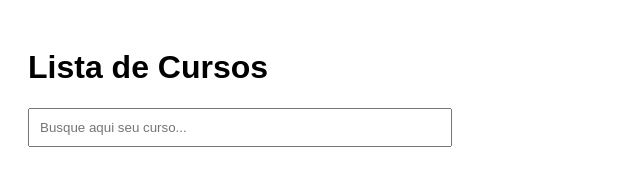
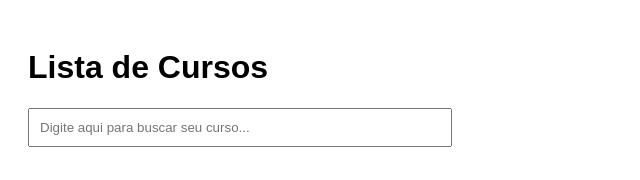
Before and after one commit to Axiommz/my-courses, a plain HTML site: page index.html in a window 1280 px wide. Shown: the top 180 px of the page, 0-640 px from the left. Drawn offline with Linux system fonts and the light colour scheme.

Commit message:
Update index.html

```diff
--- a/index.html
+++ b/index.html
@@ -29,7 +29,7 @@
 </head>
 <body>
   <h1>Lista de Cursos</h1>
-  <input type="text" id="search" placeholder="Busque aqui seu curso...">
+  <input type="text" id="search" placeholder="Digite aqui para buscar seu curso...">
   <ul id="courseList">
     <li>TRT 15ª Região (Técnico Judiciário - Área Administrativa) - Completo (Video Aulas)</li>
 <li>Fisiologia do Sistema Nervoso Fisiologia Didatica 2023</li>
```
